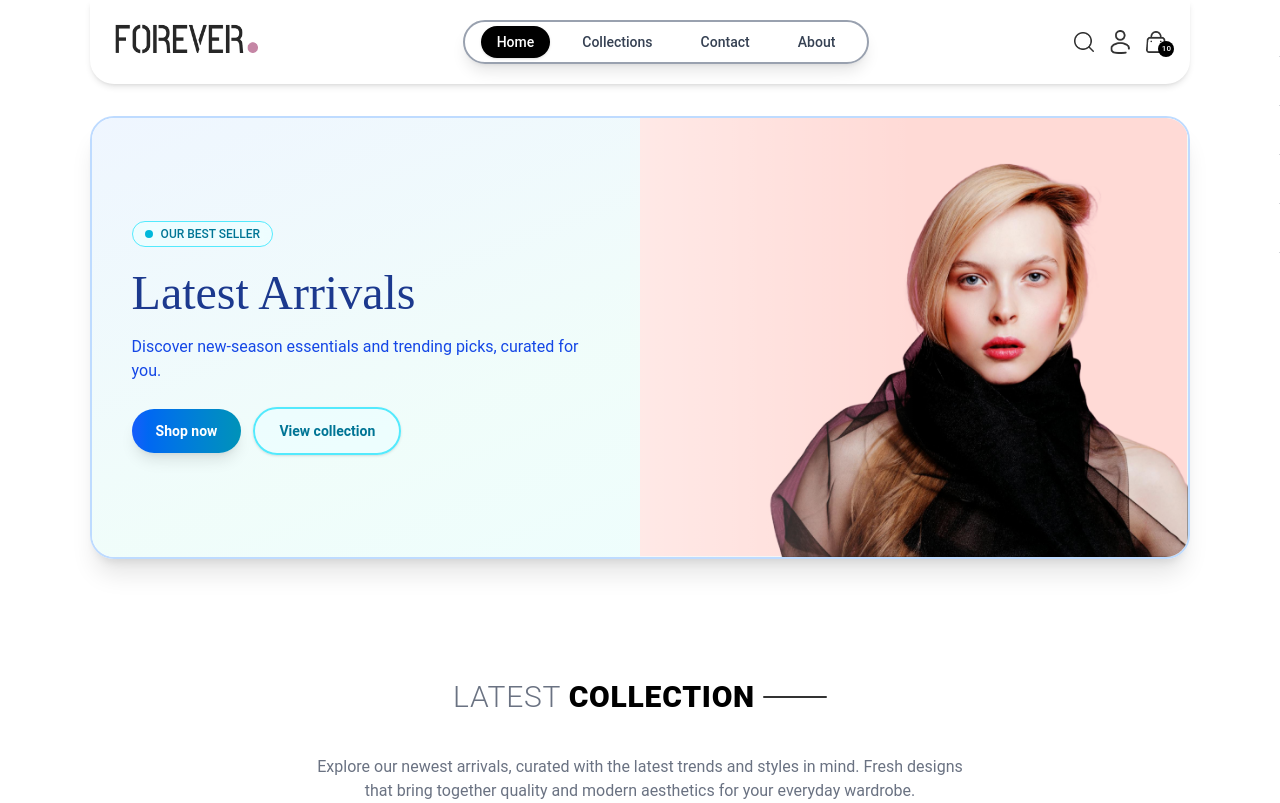
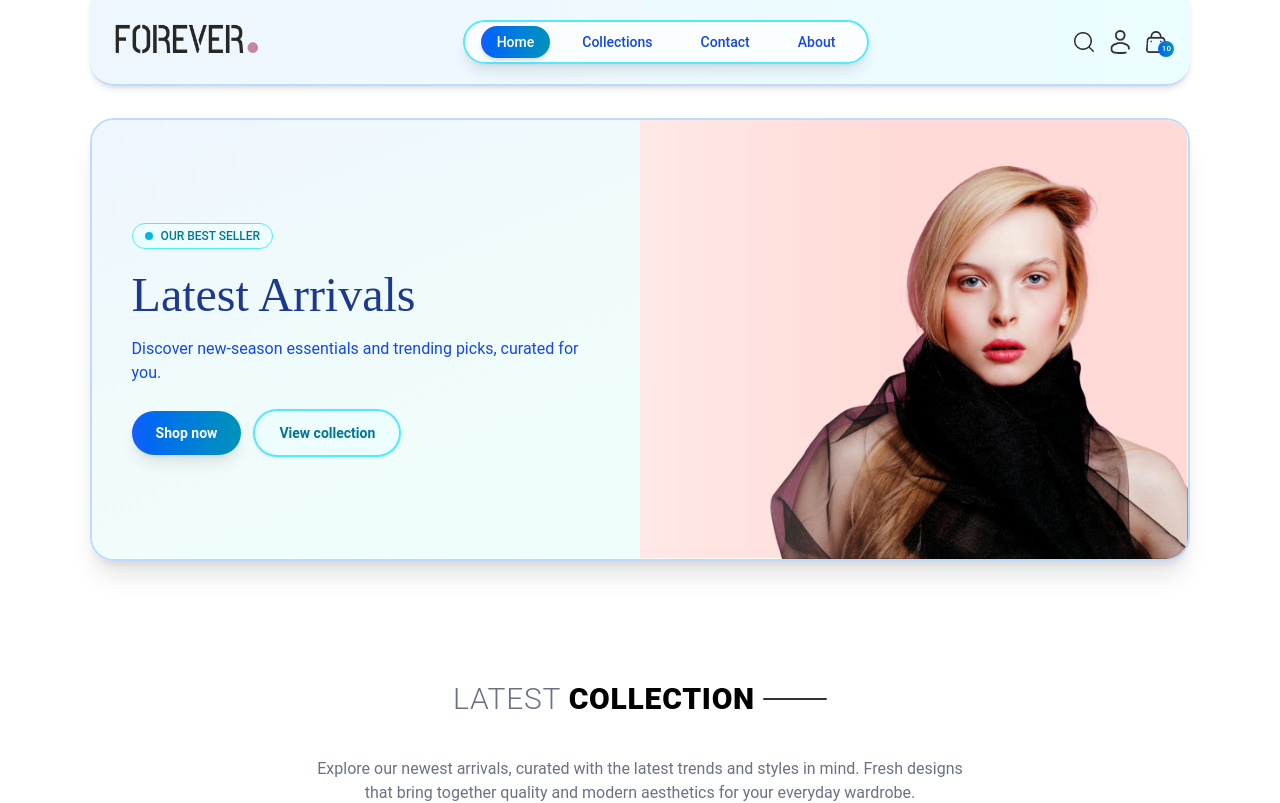
Before and after one commit to mubashirdawood/MERN-E-Commerce-Web-Application-Full-Stack-Project-, a React (Vite) app: page / in a window 1280 px wide. Shown: the top 803 px of the page. Built offline with nearby package versions, Linux system fonts and the light colour scheme.

Commit message:
home  page  update

```diff
--- a/src/components/Navbar.jsx
+++ b/src/components/Navbar.jsx
@@ -10,8 +10,8 @@ const Navbar = () => {
       "px-4 py-2 rounded-full transition-all duration-200",
       "text-sm font-medium",
       isActive
-        ? "bg-black text-white shadow-sm"
-        : "text-gray-700 hover:bg-white hover:shadow-sm",
+        ? "bg-linear-to-r from-blue-600 to-cyan-600 text-white shadow-md"
+        : "text-blue-700 hover:bg-blue-50 hover:shadow-sm",
     ].join(" ");
 
   const [visible, setvisible] = useState(false);
@@ -20,14 +20,14 @@ const Navbar = () => {
 
   return (
     <div>
-      <div className="sticky top-0 z-50 py-5 bg-white shadow-md rounded-b-3xl">
+      <div className="sticky top-0 z-50 py-5 bg-linear-to-r from-blue-50 to-cyan-50 shadow-md rounded-b-3xl border-b-2 border-blue-200">
         <div className="flex items-center justify-between font-medium px-4 sm:px-6">
           <Link to="/">
             <img src={assets.logo} className="w-28 sm:w-36" alt="Logo" />
           </Link>
 
           <div className="hidden rounded-full sm:flex items-center justify-center flex-1 px-6">
-            <ul className="flex items-center gap-4 rounded-full border-2 border-gray-400 bg-white/70 backdrop-blur-sm shadow-lg px-4 py-2">
+            <ul className="flex items-center gap-4 rounded-full border-2 border-cyan-300 bg-white/70 backdrop-blur-sm shadow-lg px-4 py-2">
               <li>
                 <NavLink to="/" className={navLinkClass} end>
                   Home
@@ -63,25 +63,25 @@ const Navbar = () => {
               <img
                 src={assets.profile_icon}
                 alt="Profile"
-                className="w-5 cursor-pointer"
+                className="w-5 cursor-pointer hover:opacity-70 transition-opacity"
               />
-              <div className="group-hover:block hidden absolute right-0 text-gray-500 bg-gray-100 shadow-lg p-4 rounded-md z-50">
+              <div className="group-hover:block hidden absolute right-0 text-cyan-700 bg-cyan-50 shadow-lg p-4 rounded-xl z-50 border border-cyan-200">
                 <div className="flex flex-col gap-2 w-36 py-3">
                   <Link
                     to="/profile"
-                    className="cursor-pointer hover:text-black block"
+                    className="cursor-pointer hover:text-blue-600 block font-medium"
                   >
                     My Profile
                   </Link>
                   <Link
                     to="/order"
-                    className="cursor-pointer hover:text-black block"
+                    className="cursor-pointer hover:text-blue-600 block font-medium"
                   >
                     Orders
                   </Link>
                   <Link
                     to="/logout"
-                    className="cursor-pointer hover:text-black block text-red-600 font-semibold border-t pt-2"
+                    className="cursor-pointer hover:text-red-600 block text-red-600 font-semibold border-t border-cyan-200 pt-2"
                   >
                     Logout
                   </Link>
@@ -93,9 +93,9 @@ const Navbar = () => {
               <img
                 src={assets.cart_icon}
                 alt="Cart"
-                className="w-5 cursor-pointer"
+                className="w-5 cursor-pointer hover:opacity-70 transition-opacity"
               />
-              <p className="absolute -bottom-1 -right-2 w-4 text-center leading-4 aspect-square rounded-full text-[8px] text-white bg-black">
+              <p className="absolute -bottom-1 -right-2 w-4 text-center leading-4 aspect-square rounded-full text-[8px] text-white bg-linear-to-r from-blue-600 to-cyan-600">
                 10
               </p>
             </Link>
@@ -113,35 +113,35 @@ const Navbar = () => {
 
         {/* Mobile Sidebar */}
         <div
-          className={`fixed inset-0 z-40 bg-black/50 transition-opacity duration-300 ${
+          className={`fixed inset-0 z-40 bg-black/40 transition-opacity duration-300 ${
             visible ? "opacity-100" : "opacity-0 pointer-events-none"
           }`}
           onClick={() => setvisible(false)}
         ></div>
         <div
-          className={`fixed top-0 right-0 bottom-0 z-50 bg-white overflow-hidden transition-transform duration-300 transform ${
+          className={`fixed top-0 right-0 bottom-0 z-50 bg-linear-to-b from-blue-50 to-cyan-50 overflow-hidden transition-transform duration-300 transform ${
             visible ? "translate-x-0" : "translate-x-full"
           }`}
         >
-          <div className="flex flex-col text-gray-700 h-full">
+          <div className="flex flex-col text-blue-700 h-full">
             <div
               onClick={() => {
                 setvisible(false);
               }}
-              className="flex items-center cursor-pointer gap-4 p-4 border-b"
+              className="flex items-center cursor-pointer gap-4 p-4 border-b border-blue-200"
             >
               <img
                 className="h-4 rotate-180"
                 src={assets.dropdown_icon}
                 alt="Close"
               />
-              <p>Close</p>
+              <p className="font-semibold text-blue-900">Close</p>
             </div>
             <NavLink
               onClick={() => {
                 setvisible(false);
               }}
-              className="py-3 pl-6 border-b"
+              className="py-3 pl-6 border-b border-blue-200 hover:bg-blue-100 transition-colors font-medium"
               to="/"
               end
             >
@@ -151,7 +151,7 @@ const Navbar = () => {
               onClick={() => {
                 setvisible(false);
               }}
-              className="py-3 pl-6 border-b"
+              className="py-3 pl-6 border-b border-blue-200 hover:bg-blue-100 transition-colors font-medium"
               to="/collections"
             >
               Collections
@@ -160,7 +160,7 @@ const Navbar = () => {
               onClick={() => {
                 setvisible(false);
               }}
-              className="py-3 pl-6 border-b"
+              className="py-3 pl-6 border-b border-blue-200 hover:bg-blue-100 transition-colors font-medium"
               to="/contact"
             >
               Contact
@@ -169,7 +169,7 @@ const Navbar = () => {
               onClick={() => {
                 setvisible(false);
               }}
-              className="py-3 pl-6 border-b"
+              className="py-3 pl-6 border-b border-blue-200 hover:bg-blue-100 transition-colors font-medium"
               to="/about"
             >
               About
```
